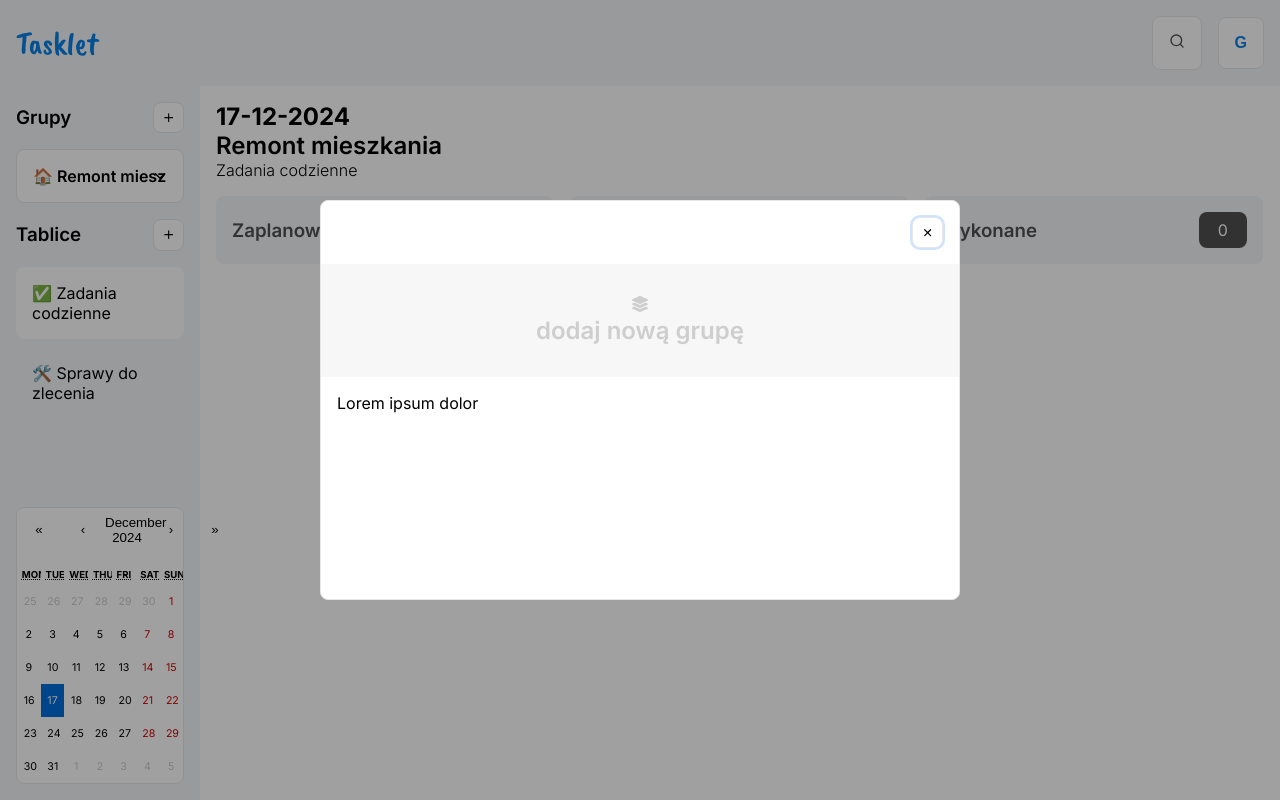
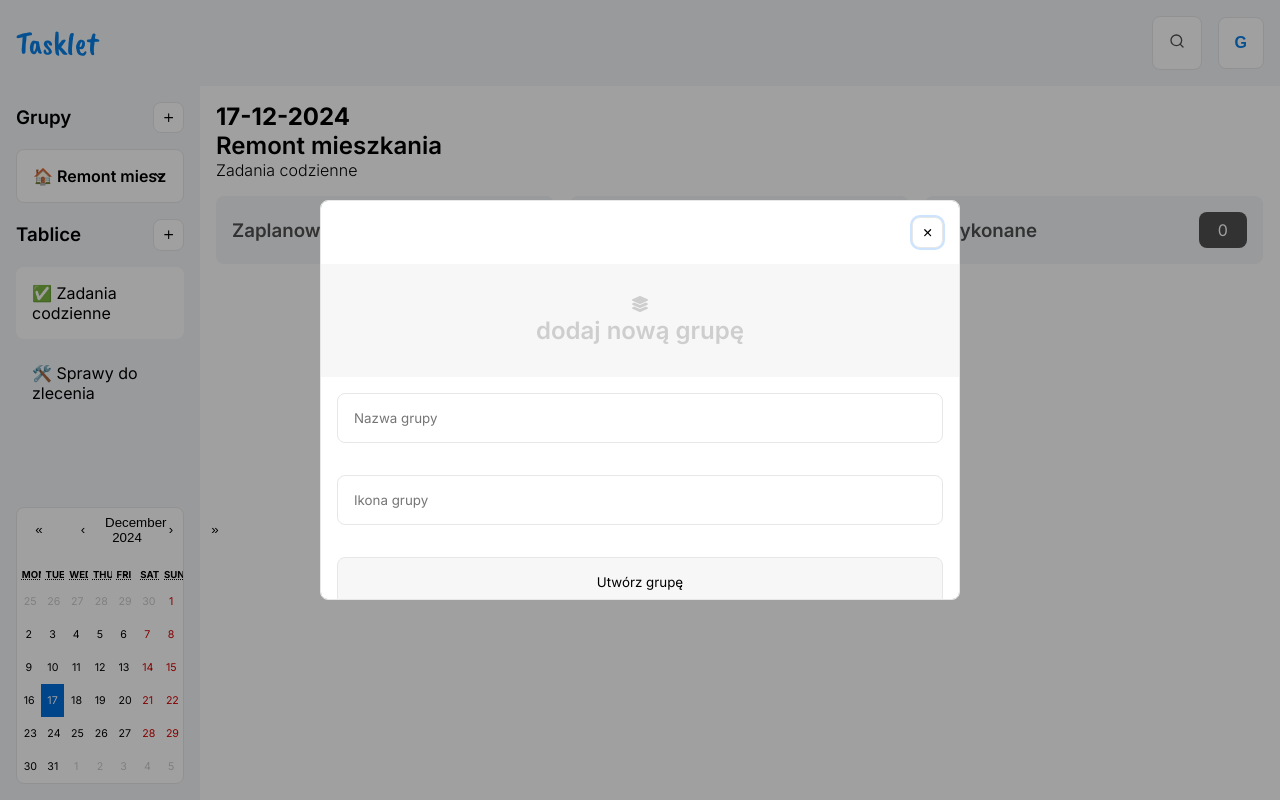
Before and after one commit to Trybuu/tasklet, a React (Vite) app: page / in a window 1280 px wide. Both pictures are taken after a click on the button 168 px from the left and 117 px from the top of the page. Built offline with nearby package versions, Linux system fonts and the light colour scheme.

Commit message:
Displaying group with no board

```diff
--- a/package.json
+++ b/package.json
@@ -22,7 +22,7 @@
     "react-hook-form": "^7.54.2",
     "react-icons": "^5.4.0",
     "styled-components": "^6.1.13",
-    "uuid": "^11.0.3"
+    "uuid": "^11.0.5"
   },
   "devDependencies": {
     "@eslint/js": "^9.15.0",
--- a/src/App.tsx
+++ b/src/App.tsx
@@ -5,6 +5,7 @@ import { Board } from './components/Board'
 import { useReducer } from 'react'
 import { Value } from 'react-calendar/src/shared/types.js'
 import { isSameDay } from './utils/isSameDay'
+import { FaSadTear } from 'react-icons/fa'
 
 const Main = styled.main`
   display: grid;
@@ -15,11 +16,24 @@ const Main = styled.main`
   width: 100vw;
 `
 
+const NothingToDisplay = styled.div`
+  grid-column: 3/13;
+  display: flex;
+  flex-direction: column;
+  justify-content: center;
+  align-items: center;
+
+  font-size: 2rem;
+  color: ${({ theme }) => theme.colors.gray300};
+  text-transform: lowercase;
+`
+
 export type Action =
   | { type: 'select_group'; payload: string }
   | { type: 'add_group'; payload: Group }
   | { type: 'select_board'; payload: string }
   | { type: 'select_date'; payload: Value }
+
 interface Group {
   groupId: string
   groupName: string
@@ -107,7 +121,7 @@ const initialState: InitialState = {
             },
             {
               id: 'khsdv87q35464',
-              title: 'Skoantaktować się z Panem od kuchni na wymiar',
+              title: 'Skontaktować się z Panem od kuchni na wymiar',
               description: 'Kacper Kuchenny - 783 235 223',
               icon: '🧑‍🍳',
               status: 'in-progress',
@@ -164,45 +178,45 @@ const initialState: InitialState = {
   ],
 }
 
-function reducer(state: InitialState, action: Action) {
+function reducer(state: InitialState, action: Action): InitialState {
   switch (action.type) {
     case 'select_group':
       return {
         ...state,
-        groups: state.groups.map((group) =>
-          group.groupId === action.payload
-            ? { ...group, active: true }
-            : { ...group, active: false },
-        ),
+        groups: state.groups.map((group) => ({
+          ...group,
+          active: group.groupId === action.payload,
+        })),
       }
+
     case 'add_group':
       return {
         ...state,
-        ...action.payload,
+        groups: [...state.groups, action.payload],
       }
+
     case 'select_board':
       return {
         ...state,
         groups: state.groups.map((group) =>
-          group.active === true
+          group.active
             ? {
                 ...group,
-                boards: group.boards.map((board) =>
-                  board.boardId === action.payload
-                    ? { ...board, active: true }
-                    : { ...board, active: false },
-                ),
+                boards: group.boards.map((board) => ({
+                  ...board,
+                  active: board.boardId === action.payload,
+                })),
               }
             : group,
         ),
       }
+
     case 'select_date':
-      console.log('ZMIANA DATY')
-      console.log(state.date)
       return {
         ...state,
         date: action.payload,
       }
+
     default:
       return state
   }
@@ -211,53 +225,50 @@ function reducer(state: InitialState, action: Action) {
 const App: React.FC = () => {
   const [state, dispatch] = useReducer(reducer, initialState)
 
-  const activeGroup = state.groups.filter((group) => group.active === true)
-  const activeBoards = activeGroup[0].boards
-  const activeBoard = activeBoards?.filter((board) => board?.active === true)
+  const activeGroup = state.groups.find((group) => group.active)
+  const activeBoard = activeGroup?.boards.find((board) => board.active)
 
-  const tasksByDate = activeBoard[0].tasks.reduce(
+  const tasksByDate = activeBoard?.tasks.reduce(
     (acc: Record<string, number>, task) => {
-      if (!task || !(task.createdAt instanceof Date)) return acc
-
+      if (task.createdAt instanceof Date) {
         const date = task.createdAt.toISOString().split('T')[0]
-
         acc[date] = (acc[date] || 0) + 1
-
+      }
       return acc
     },
     {},
   )
 
-  const activeTasks = activeBoard[0]?.tasks.filter((task) => {
-    if (!task || !task.createdAt || !state.date) return false
-
-    if (task.createdAt instanceof Date) {
-      return isSameDay(new Date(task.createdAt), new Date(state.date as Date))
-    }
+  const activeTasks = activeBoard?.tasks.filter((task) => {
+    return (
+      task.createdAt instanceof Date &&
+      isSameDay(new Date(task.createdAt), new Date(state.date as Date))
+    )
   })
 
-  if (!activeGroup || !activeBoard) {
-    return <p>Loading...</p>
-  }
-
   return (
-    <>
     <Main>
       <Header />
       <Sidebar
         groups={state.groups}
-          boards={activeBoards}
+        boards={activeGroup?.boards || []}
         dispatch={dispatch}
-          tasksByDate={tasksByDate}
+        tasksByDate={tasksByDate || {}}
       />
+      {activeGroup && activeBoard ? (
         <Board
-          activeGroupName={activeGroup[0].groupName}
-          activeBoardName={activeBoard[0].boardName}
-          activeTasks={activeTasks}
+          activeGroupName={activeGroup.groupName}
+          activeBoardName={activeBoard.boardName}
+          activeTasks={activeTasks || []}
           date={state.date}
         />
+      ) : (
+        <NothingToDisplay>
+          <FaSadTear />
+          <p>Brak aktywnej grupy lub tablicy</p>
+        </NothingToDisplay>
+      )}
     </Main>
-    </>
   )
 }
 
--- a/src/components/MainCalendar/MainCalendar.tsx
+++ b/src/components/MainCalendar/MainCalendar.tsx
@@ -11,7 +11,7 @@ const StyledCalendar = styled(Calendar)`
 
 interface MainCalendarProps {
   dispatch: React.Dispatch<Action>
-  tasksByDate: Record<string, number>
+  tasksByDate: Record<string, number> | null
 }
 
 export const MainCalendar: React.FC<MainCalendarProps> = ({
@@ -29,6 +29,8 @@ export const MainCalendar: React.FC<MainCalendarProps> = ({
 
   console.log('MAPA ✅')
   console.log(tasksByDate)
+
+  if (!tasksByDate) return
 
   const showTasksCount = ({ date, view }: { date: Date; view: View }) => {
     if (view === 'month') {
--- a/src/components/NewBoardButton/NewBoardButton.tsx
+++ b/src/components/NewBoardButton/NewBoardButton.tsx
@@ -1,4 +1,5 @@
 import { useState } from 'react'
+import { useForm } from 'react-hook-form'
 import { Button } from '../Button'
 import { Modal } from '../Modal'
 import { LuPlus } from 'react-icons/lu'
@@ -6,6 +7,7 @@ import { MdDashboardCustomize } from 'react-icons/md'
 
 export const NewBoardButton: React.FC = () => {
   const [isModalOpen, setIsModalOpen] = useState(false)
+  const { register } = useForm()
 
   return (
     <>
@@ -18,7 +20,9 @@ export const NewBoardButton: React.FC = () => {
         icon={<MdDashboardCustomize />}
         title="Dodaj nową tablicę"
       >
-        <h2>Modal Content</h2>
+        <form>
+          <input {...register('icon')} placeholder="Ikona Tablicy" />
+        </form>
       </Modal>
     </>
   )
--- /dev/null
+++ b/src/components/NewBoardButton/index.ts
@@ -0,0 +1,3 @@
+import { NewBoardButton } from './NewBoardButton'
+
+export { NewBoardButton }
--- a/src/components/NewGroupButton/NewGroupButton.tsx
+++ b/src/components/NewGroupButton/NewGroupButton.tsx
@@ -3,9 +3,57 @@ import { Button } from '../Button'
 import { Modal } from '../Modal'
 import { LuPlus } from 'react-icons/lu'
 import { FaLayerGroup } from 'react-icons/fa'
+import { useForm } from 'react-hook-form'
+import { v4 as uuidv4 } from 'uuid'
+import styled from 'styled-components'
+import { Action } from '../../App'
 
-export const NewGroupButton: React.FC = () => {
+const StyledForm = styled.form`
+  display: flex;
+  flex-direction: column;
+  gap: 1rem;
+`
+
+const StyledInput = styled.input`
+  padding: 1rem;
+
+  border: 1px solid ${({ theme }) => theme.colors.gray300};
+  border-radius: 0.5rem;
+  outline: none;
+`
+
+const StyledInputButton = styled.input`
+  padding: 1rem;
+
+  background-color: ${({ theme }) => theme.colors.gray200};
+  border: 1px solid ${({ theme }) => theme.colors.gray300};
+  border-radius: 0.5rem;
+  outline: none;
+`
+
+const StyledErrorMessage = styled.p`
+  font-size: 0.8rem;
+  color: #dd1d1d;
+`
+
+interface NewGroupButtonProps {
+  dispatch: React.Dispatch<Action>
+}
+
+export const NewGroupButton: React.FC<NewGroupButtonProps> = ({ dispatch }) => {
   const [isModalOpen, setIsModalOpen] = useState(false)
+  const {
+    register,
+    handleSubmit,
+    formState: { errors },
+  } = useForm({
+    defaultValues: {
+      groupName: '',
+      groupIcon: '',
+    },
+  })
+
+  console.log(errors)
 
   return (
     <>
@@ -18,7 +66,42 @@ export const NewGroupButton: React.FC = () => {
         icon={<FaLayerGroup />}
         title="Dodaj nową grupę"
       >
-        <p>Lorem ipsum dolor</p>
+        <StyledForm
+          onSubmit={handleSubmit((data) => {
+            console.log(data)
+
+            const newBoard = {
+              groupId: uuidv4(),
+              groupName: data.groupName,
+              grupIcon: data.groupIcon,
+              active: false,
+              boards: [],
+            }
+
+            dispatch({ type: 'add_group', payload: newBoard })
+          })}
+        >
+          <StyledInput
+            {...register('groupName', {
+              required: true,
+              minLength: { value: 4, message: 'Nazwa grupy jest zbyt krótka' },
+            })}
+            type="text"
+            placeholder="Nazwa grupy"
+          />
+          <StyledErrorMessage>{errors.groupName?.message}</StyledErrorMessage>
+
+          <StyledInput
+            {...register('groupIcon', {
+              required: 'Konieczne jest określenie ikony grupy',
+            })}
+            type="text"
+            placeholder="Ikona grupy"
+          />
+          <StyledErrorMessage>{errors.groupIcon?.message}</StyledErrorMessage>
+
+          <StyledInputButton type="submit" value="Utwórz grupę" />
+        </StyledForm>
       </Modal>
     </>
   )
--- a/src/components/SelectGroup/SelectGroup.tsx
+++ b/src/components/SelectGroup/SelectGroup.tsx
@@ -44,7 +44,7 @@ const SelectGroup: React.FC<SelectGroupProps> = ({ groups, dispatch }) => {
   return (
     <>
       <SidebarSectionTitle title="Grupy">
-        <NewGroupButton />
+        <NewGroupButton dispatch={dispatch} />
       </SidebarSectionTitle>
 
       <StyledSelectWrapper>
--- a/src/components/Sidebar/Sidebar.tsx
+++ b/src/components/Sidebar/Sidebar.tsx
@@ -15,9 +15,9 @@ const StyledSidebar = styled.nav`
 
 interface SidebarProps {
   groups: Groups
-  boards: Boards
+  boards: Boards | null
   dispatch: React.Dispatch<Action>
-  tasksByDate: Record<string, number>
+  tasksByDate: Record<string, number> | null
 }
 
 const Sidebar: React.FC<SidebarProps> = ({
```
Also changed, not shown: src/components/SelectBoard/SelectBoard.tsx (+11 -3 lines), 1 other file (tests, documents, lock files or other folders). Lines whose indentation alone changed are shown as unchanged.
